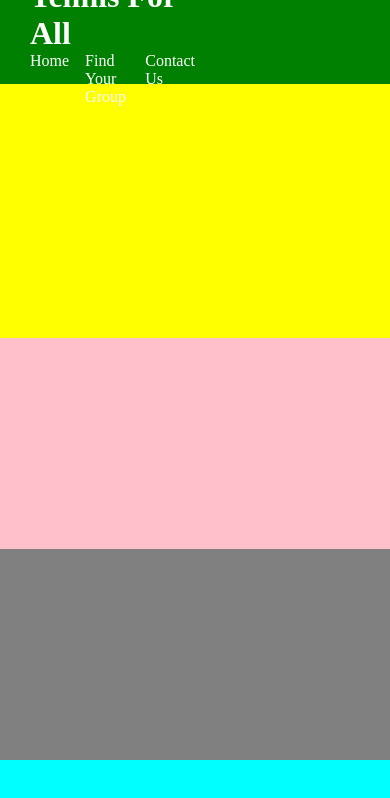
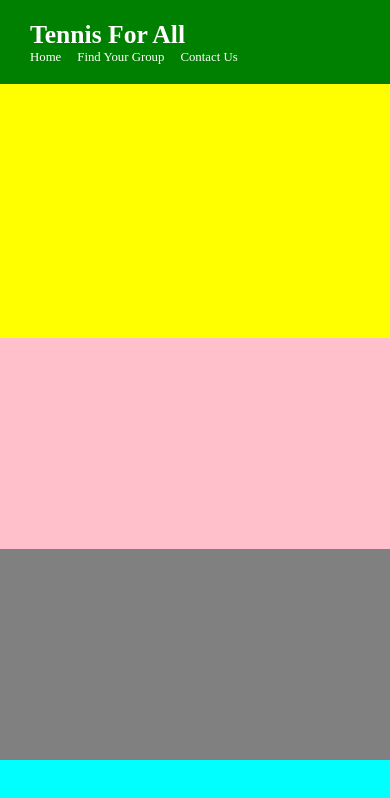
Before and after one commit to lucia2007/tennis-for-all, a plain HTML site: page index.html in a window 390 px wide. Drawn offline with Linux system fonts and the light colour scheme.

Commit message:
style: Finetune media queries for IPhone Se, decrease gap, align menu to the left

```diff
--- a/assets/css/style.css
+++ b/assets/css/style.css
@@ -35,10 +35,18 @@ html {
     width:50%;
 }
 
+#banner {
+    min-width: 250px;
+}
+
+#ctn-nav {
+    min-width: 270px;
+}
+
 #menu {
     display: flex;
     justify-content: flex-end;
-    gap: 1rem;
+    gap: 2rem;
 }
 
 a {
@@ -71,5 +79,13 @@ a {
     flex-direction: column;
     align-items: flex-start;
     justify-content: center;
+    overflow: none;
+    font-size: 80%;
+    /* justify-content: flex-start; */
+    /* correct the alignment and spacing between the menu items and make them fit within the header - no overflow? */
+    }
+    #menu {
+        justify-content: flex-start;
+        gap: 1rem;
     }
 }
```
